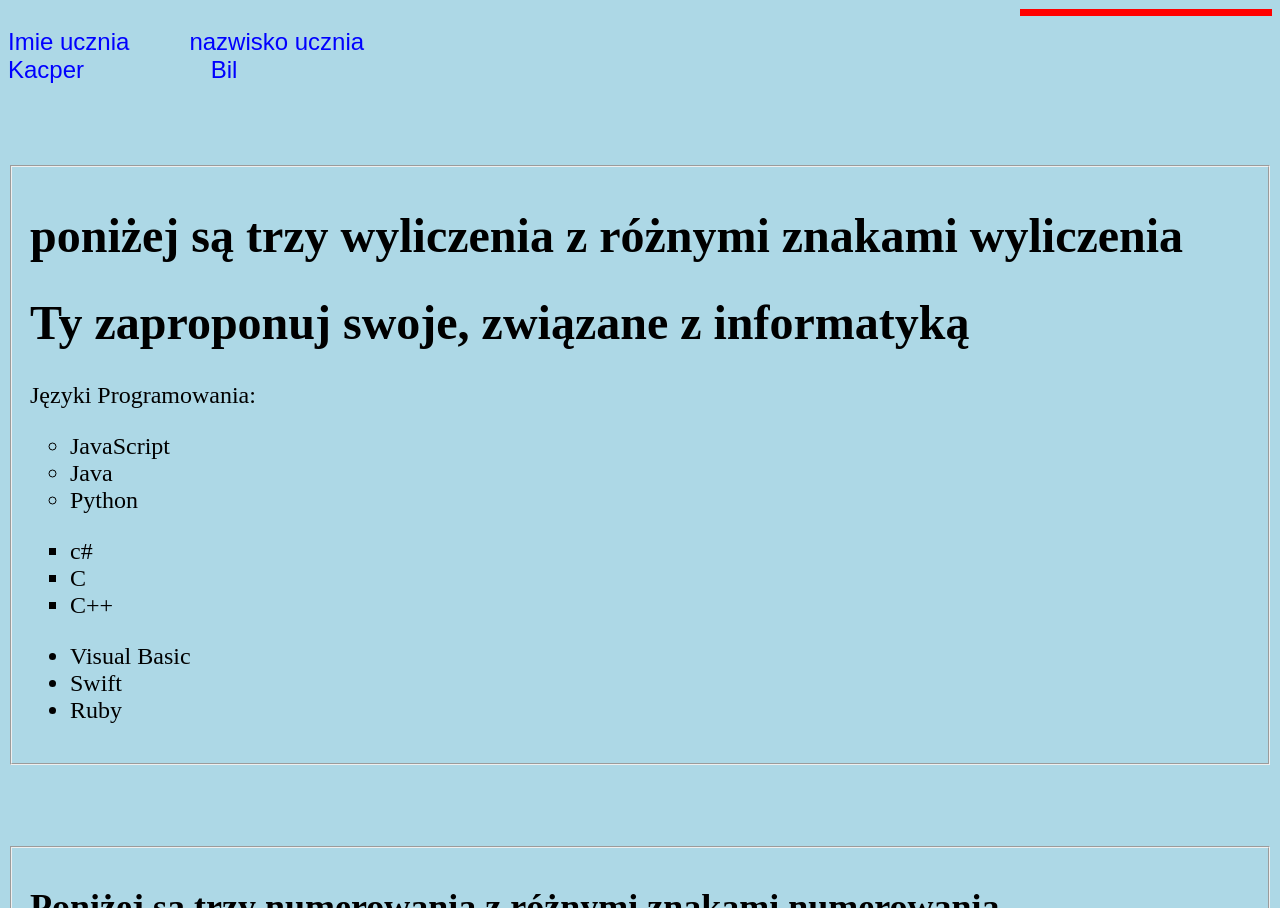
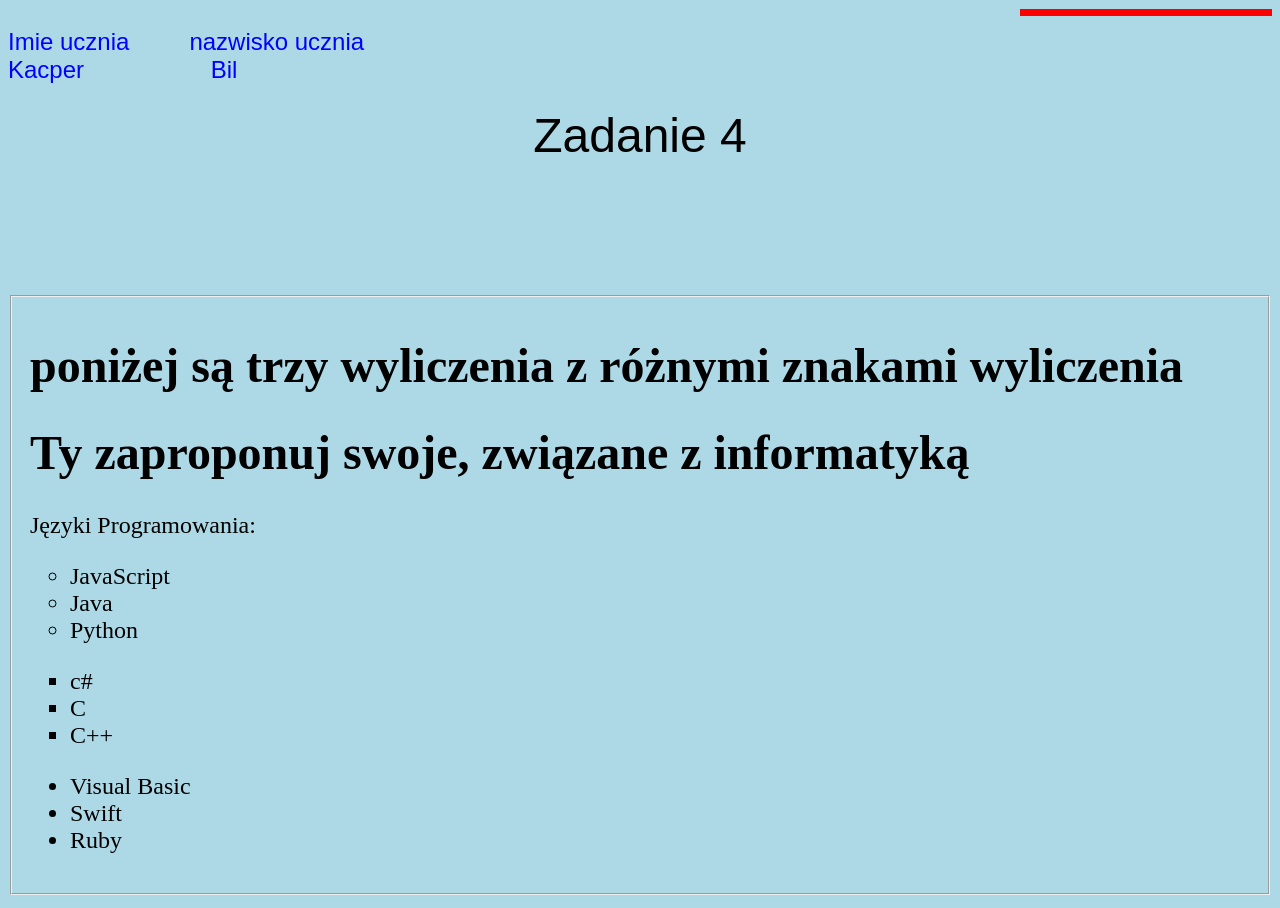
Before and after one commit to biluuee/prace, a plain HTML site: page index.html in a window 1280 px wide. Shown: the part 2978-3886 px from the top of the page. Drawn offline with Linux system fonts and the light colour scheme.

Commit message:
Add files via upload

```diff
--- a/index.html
+++ b/index.html
@@ -67,6 +67,8 @@ Dokarmiam je.<br>
 
  <align="left"> <font color="blue" size="5" face="Arial">		Imie ucznia &nbsp; &nbsp; &nbsp; &nbsp; nazwisko ucznia </font>  <br>
  <align="left"> <font color="blue" size="5" face="Arial">		Kacper &nbsp; &nbsp; &nbsp; &nbsp; &nbsp; &nbsp; &nbsp; &nbsp; &nbsp; Bil </font> <br>
+
+ <p align="center"> <font color="black" size="10" face="Arial"> Zadanie 4 </font> </p> <br>
 
 <br><br><br>
 <fieldset>
```
